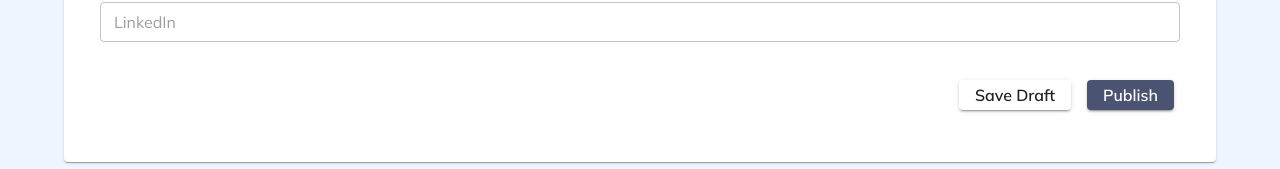
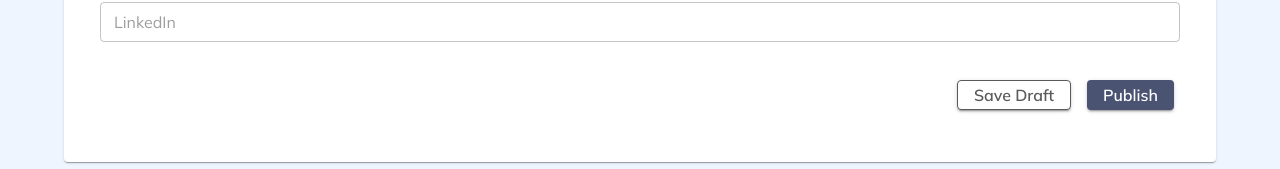
Before and after one commit to Software-Lifecycle-Consultants/slc-open-hms, a Next.js app: page /admin/blog in a window 1280 px wide. Shown: the part 1951-2120 px from the top of the page. Built offline with nearby package versions, Linux system fonts and the light colour scheme.

Commit message:
Update button in admin blog page

```diff
--- a/components/admin/blogPage/BlogForm.tsx
+++ b/components/admin/blogPage/BlogForm.tsx
@@ -353,9 +353,11 @@ const BlogForm: React.FC = () => {
               variant="contained"
               onClick={() => console.log("Draft Saved")}
               sx={{
-                borderColor: "#5B5959", // Set outline color
+                backgroundColor: '#FFFFFF',
+                color: '#5B5959',
+                border: '0.063rem solid #5B5959',
                 "&:hover": {
-                  backgroundColor: "#192959", // Set hover background color
+                  backgroundColor: '#EBEBEB', // Set hover background color
                 },
               }}
             >
```
